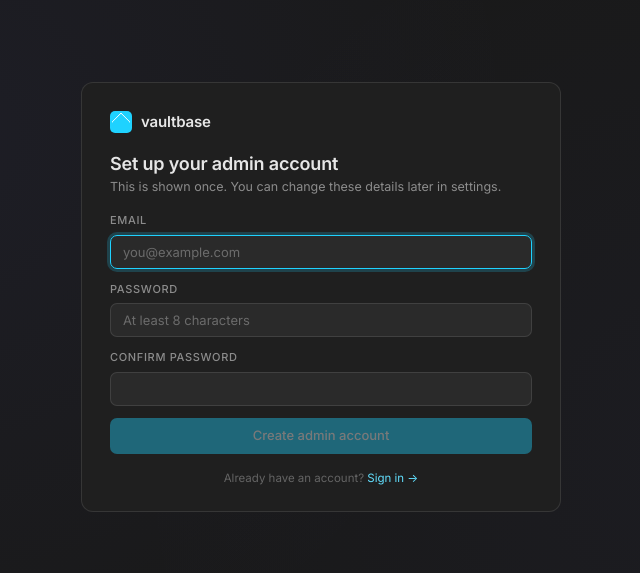
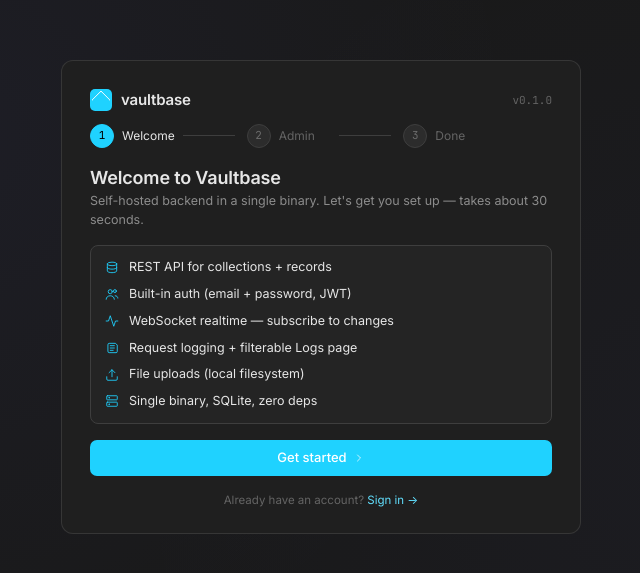
Before and after one commit to vaultbase-sh/vaultbase, a React (Vite) app in the folder admin/: page /_/setup in a window 1280 px wide. Shown: the part 103-676 px from the top of the page, without its empty margins (319-959 px from the left). Built offline with nearby package versions, Linux system fonts and the light colour scheme; no server answers.

Commit message:
feat: 3-step setup wizard — welcome, admin, done with copy-paste URLs and curl example

```diff
--- a/admin/src/pages/Setup.tsx
+++ b/admin/src/pages/Setup.tsx
@@ -1,16 +1,129 @@
 import { useState } from "react";
 import { useNavigate } from "react-router-dom";
 import { api, type ApiResponse } from "../api.ts";
+import Icon from "../components/Icon.tsx";
+
+type Step = "welcome" | "admin" | "done";
 
 export default function Setup() {
+  const [step, setStep] = useState<Step>("welcome");
+  const [adminEmail, setAdminEmail] = useState("");
+  const navigate = useNavigate();
+
+  return (
+    <div className="auth-shell">
+      <div className="auth-card wide" style={{ width: 520 }}>
+        <div className="auth-brand">
+          <div className="sb-brand-mark" />
+          <div className="name">vaultbase</div>
+          <span style={{ marginLeft: "auto", fontSize: 11, color: "var(--text-muted)", fontFamily: "var(--font-mono)" }}>
+            v0.1.0
+          </span>
+        </div>
+
+        <StepIndicator step={step} />
+
+        {step === "welcome" && <WelcomeStep onNext={() => setStep("admin")} />}
+        {step === "admin"   && <AdminStep   onDone={(email) => { setAdminEmail(email); setStep("done"); }} />}
+        {step === "done"    && <DoneStep    email={adminEmail} onFinish={() => navigate("/_/login")} />}
+      </div>
+    </div>
+  );
+}
+
+// ── Step indicator ───────────────────────────────────────────────────────────
+function StepIndicator({ step }: { step: Step }) {
+  const steps: { id: Step; label: string }[] = [
+    { id: "welcome", label: "Welcome" },
+    { id: "admin",   label: "Admin"   },
+    { id: "done",    label: "Done"    },
+  ];
+  const currentIdx = steps.findIndex((s) => s.id === step);
+  return (
+    <div style={{ display: "flex", alignItems: "center", gap: 8, marginTop: -4 }}>
+      {steps.map((s, i) => {
+        const active = i === currentIdx;
+        const past = i < currentIdx;
+        return (
+          <div key={s.id} style={{ display: "flex", alignItems: "center", flex: 1, gap: 8 }}>
+            <div
+              style={{
+                width: 24, height: 24, borderRadius: "50%",
+                display: "grid", placeItems: "center",
+                fontSize: 11, fontFamily: "var(--font-mono)",
+                background: past || active ? "var(--accent)" : "rgba(255,255,255,0.06)",
+                color: past || active ? "#000" : "var(--text-muted)",
+                border: `0.5px solid ${active ? "var(--accent)" : "var(--border-default)"}`,
+                flexShrink: 0,
+              }}
+            >
+              {past ? <Icon name="check" size={11} /> : i + 1}
+            </div>
+            <span style={{ fontSize: 12, color: active ? "var(--text-primary)" : "var(--text-muted)", flex: 1 }}>
+              {s.label}
+            </span>
+            {i < steps.length - 1 && (
+              <div
+                style={{
+                  flex: 1, height: 1, marginRight: 4,
+                  background: past ? "var(--accent)" : "var(--border-default)",
+                }}
+              />
+            )}
+          </div>
+        );
+      })}
+    </div>
+  );
+}
+
+// ── Step 1: Welcome ──────────────────────────────────────────────────────────
+function WelcomeStep({ onNext }: { onNext: () => void }) {
+  const features = [
+    { icon: "database", text: "REST API for collections + records" },
+    { icon: "users",    text: "Built-in auth (email + password, JWT)" },
+    { icon: "activity", text: "WebSocket realtime — subscribe to changes" },
+    { icon: "scroll",   text: "Request logging + filterable Logs page" },
+    { icon: "upload",   text: "File uploads (local filesystem)" },
+    { icon: "server",   text: "Single binary, SQLite, zero deps" },
+  ];
+  return (
+    <>
+      <div>
+        <h1 className="auth-title">Welcome to Vaultbase</h1>
+        <p className="auth-subtitle">
+          Self-hosted backend in a single binary. Let's get you set up — takes about 30 seconds.
+        </p>
+      </div>
+      <div style={{ display: "flex", flexDirection: "column", gap: 8, padding: "12px 14px", background: "rgba(255,255,255,0.025)", borderRadius: 8, border: "0.5px solid var(--border-default)" }}>
+        {features.map((f) => (
+          <div key={f.text} style={{ display: "flex", alignItems: "center", gap: 10, fontSize: 12.5 }}>
+            <Icon name={f.icon} size={14} style={{ color: "var(--accent)" }} />
+            <span>{f.text}</span>
+          </div>
+        ))}
+      </div>
+      <button className="btn btn-primary" style={{ width: "100%", height: 36, justifyContent: "center" }} onClick={onNext}>
+        Get started <Icon name="chevronRight" size={12} />
+      </button>
+      <div className="auth-foot">
+        Already have an account? <a href="/_/login" style={{ color: "var(--accent-light)" }}>Sign in →</a>
+      </div>
+    </>
+  );
+}
+
+// ── Step 2: Admin account ────────────────────────────────────────────────────
+function AdminStep({ onDone }: { onDone: (email: string) => void }) {
   const [email, setEmail] = useState("");
   const [pw, setPw] = useState("");
   const [pw2, setPw2] = useState("");
   const [loading, setLoading] = useState(false);
   const [error, setError] = useState("");
-  const navigate = useNavigate();
 
   const valid = email.includes("@") && pw.length >= 8 && pw === pw2;
+  const pwMismatch = pw && pw2 && pw !== pw2;
+  const pwTooShort = pw.length > 0 && pw.length < 8;
 
   async function handleSubmit(e: React.FormEvent) {
     e.preventDefault();
@@ -23,23 +136,18 @@
     });
     setLoading(false);
     if (res.data?.id) {
-      navigate("/_/login");
+      onDone(email);
     } else {
       setError(res.error ?? "Setup failed");
     }
   }
 
   return (
-    <div className="auth-shell">
-      <div className="auth-card wide">
-        <div className="auth-brand">
-          <div className="sb-brand-mark" />
-          <div className="name">vaultbase</div>
-        </div>
+    <>
       <div>
-          <h1 className="auth-title">Set up your admin account</h1>
+        <h1 className="auth-title">Create admin account</h1>
         <p className="auth-subtitle">
-            This is shown once. You can change these details later in settings.
+          This is your superuser. You can change credentials later in Settings.
         </p>
       </div>
       <form className="auth-form" onSubmit={handleSubmit}>
@@ -50,43 +158,139 @@
         )}
         <div>
           <label className="label">Email</label>
-            <input
-              className="input"
-              type="email"
-              value={email}
-              onChange={(e) => setEmail(e.target.value)}
-              placeholder="you@example.com"
-              autoFocus
-            />
+          <input className="input" type="email" value={email} onChange={(e) => setEmail(e.target.value)} placeholder="you@example.com" autoFocus />
         </div>
         <div>
           <label className="label">Password</label>
-            <input
-              className="input"
-              type="password"
-              value={pw}
-              onChange={(e) => setPw(e.target.value)}
-              placeholder="At least 8 characters"
-            />
+          <input className="input" type="password" value={pw} onChange={(e) => setPw(e.target.value)} placeholder="At least 8 characters" />
+          {pwTooShort && (
+            <div style={{ fontSize: 11, color: "var(--warning)", marginTop: 4 }}>
+              Password must be at least 8 characters
+            </div>
+          )}
         </div>
         <div>
           <label className="label">Confirm password</label>
-            <input
-              className="input"
-              type="password"
-              value={pw2}
-              onChange={(e) => setPw2(e.target.value)}
-            />
+          <input className="input" type="password" value={pw2} onChange={(e) => setPw2(e.target.value)} />
+          {pwMismatch && (
+            <div style={{ fontSize: 11, color: "var(--danger)", marginTop: 4 }}>
+              Passwords don't match
+            </div>
+          )}
         </div>
         <button className="btn btn-primary" disabled={!valid || loading}>
           {loading ? <span className="spinner" /> : null}
           {loading ? "Creating…" : "Create admin account"}
         </button>
       </form>
-        <div className="auth-foot">
-          Already have an account?{" "}
-          <a href="/_/login" style={{ color: "var(--accent-light)" }}>Sign in →</a>
+    </>
+  );
+}
+
+// ── Step 3: Done ─────────────────────────────────────────────────────────────
+function DoneStep({ email, onFinish }: { email: string; onFinish: () => void }) {
+  const [copied, setCopied] = useState<string | null>(null);
+  const baseUrl = window.location.origin;
+
+  function copy(text: string, label: string) {
+    navigator.clipboard.writeText(text);
+    setCopied(label);
+    setTimeout(() => setCopied(null), 1500);
+  }
+
+  const curlExample = `curl ${baseUrl}/api/health`;
+
+  return (
+    <>
+      <div>
+        <h1 className="auth-title" style={{ display: "flex", alignItems: "center", gap: 10 }}>
+          <span
+            style={{
+              width: 26, height: 26, borderRadius: "50%",
+              background: "var(--success)", display: "grid", placeItems: "center",
+            }}
+          >
+            <Icon name="check" size={14} style={{ color: "#000" }} />
+          </span>
+          You're all set
+        </h1>
+        <p className="auth-subtitle">
+          Admin account <span className="mono" style={{ color: "var(--text-secondary)" }}>{email}</span> ready.
+          Sign in to start managing your data.
+        </p>
       </div>
+
+      <div style={{ display: "flex", flexDirection: "column", gap: 12 }}>
+        <InfoBlock
+          label="Admin panel"
+          value={`${baseUrl}/_/`}
+          copied={copied === "admin"}
+          onCopy={() => copy(`${baseUrl}/_/`, "admin")}
+        />
+        <InfoBlock
+          label="API base"
+          value={`${baseUrl}/api/`}
+          copied={copied === "api"}
+          onCopy={() => copy(`${baseUrl}/api/`, "api")}
+        />
+        <InfoBlock
+          label="Realtime WS"
+          value={`${baseUrl.replace(/^http/, "ws")}/realtime`}
+          copied={copied === "ws"}
+          onCopy={() => copy(`${baseUrl.replace(/^http/, "ws")}/realtime`, "ws")}
+        />
+
+        <div>
+          <div style={{ fontSize: 11, color: "var(--text-muted)", textTransform: "uppercase", letterSpacing: "0.06em", marginBottom: 6, fontWeight: 500 }}>
+            Try a request
+          </div>
+          <div className="code-block" style={{ position: "relative", paddingRight: 40 }}>
+            {curlExample}
+            <button
+              className="btn-icon"
+              style={{ position: "absolute", top: 6, right: 6 }}
+              onClick={() => copy(curlExample, "curl")}
+              title="Copy"
+            >
+              <Icon name={copied === "curl" ? "check" : "copy"} size={12} />
+            </button>
+          </div>
+        </div>
+      </div>
+
+      <button className="btn btn-primary" style={{ width: "100%", height: 36, justifyContent: "center" }} onClick={onFinish}>
+        Continue to login <Icon name="chevronRight" size={12} />
+      </button>
+    </>
+  );
+}
+
+function InfoBlock({ label, value, copied, onCopy }: {
+  label: string;
+  value: string;
+  copied: boolean;
+  onCopy: () => void;
+}) {
+  return (
+    <div>
+      <div style={{ fontSize: 11, color: "var(--text-muted)", textTransform: "uppercase", letterSpacing: "0.06em", marginBottom: 6, fontWeight: 500 }}>
+        {label}
+      </div>
+      <div
+        style={{
+          display: "flex", alignItems: "center", gap: 8,
+          padding: "8px 10px",
+          background: "rgba(255,255,255,0.04)",
+          border: "0.5px solid var(--border-default)",
+          borderRadius: 6,
+        }}
+      >
+        <span className="mono" style={{ flex: 1, fontSize: 12, color: "var(--text-secondary)", overflow: "hidden", textOverflow: "ellipsis" }}>
+          {value}
+        </span>
+        <button className="btn-icon" onClick={onCopy} title="Copy">
+          <Icon name={copied ? "check" : "copy"} size={12} />
+        </button>
       </div>
     </div>
   );
```
Lines whose indentation alone changed are shown as unchanged.
